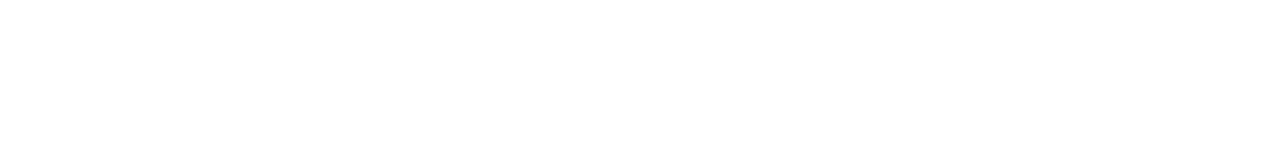
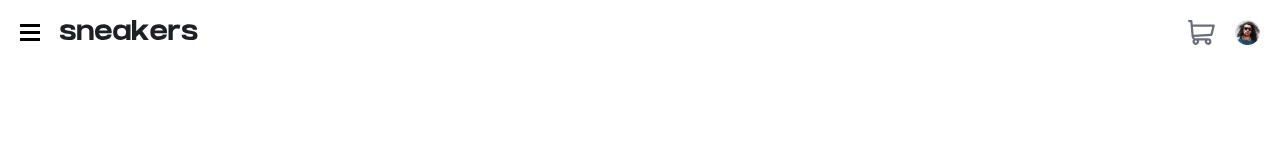
Before and after one commit to Shittuadedamola/ecommerce-product-page, a plain HTML site: page index.html in a window 1280 px wide. Drawn offline with nearby package versions, Linux system fonts and the light colour scheme.

Commit message:
nav bar done

```diff
--- a/index.html
+++ b/index.html
@@ -7,6 +7,19 @@
     <title>e-commerce</title>
 </head>
 <body>
-
+    <nav class="flex h-[25px] justify-between m-5">
+        <div class="flex">
+            <section id="hamburger" class="mr-5">
+                <div class="w-[20px] h-[3px] bg-black mt-1 mb-1"></div>
+                <div class="w-[20px] h-[3px] bg-black mb-1"></div>
+                <div class="w-[20px] h-[3px] bg-black"></div>
+            </section>
+            <img src="images/logo.svg" alt="" class="h-[20px]">
+        </div>
+        <div class="flex">
+            <img src="images/icon-cart.svg" alt="">
+            <img src="images/image-avatar.png" alt="" class="ml-5">
+        </div>
+    </nav>
 </body>
 </html>
```
